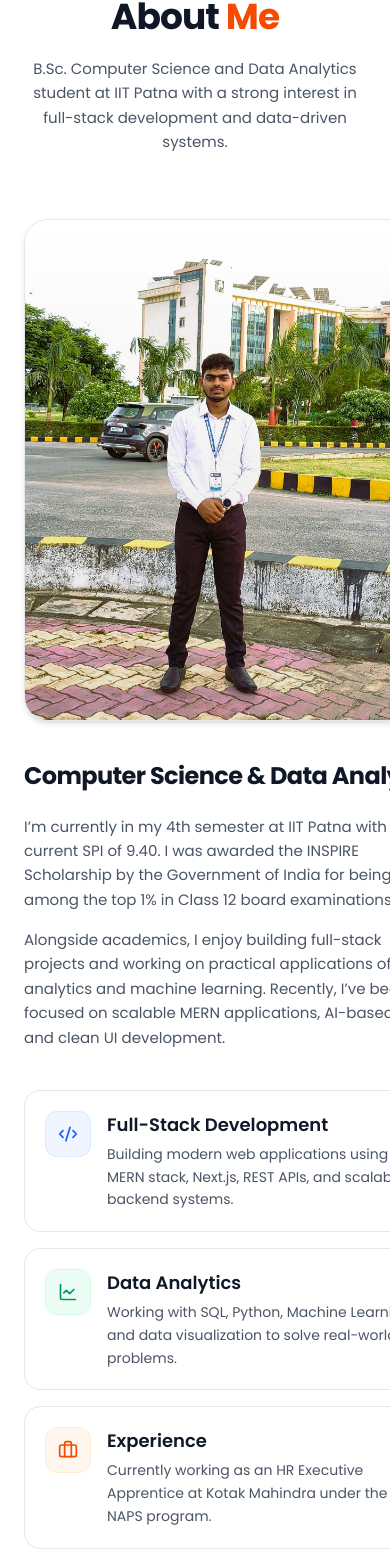
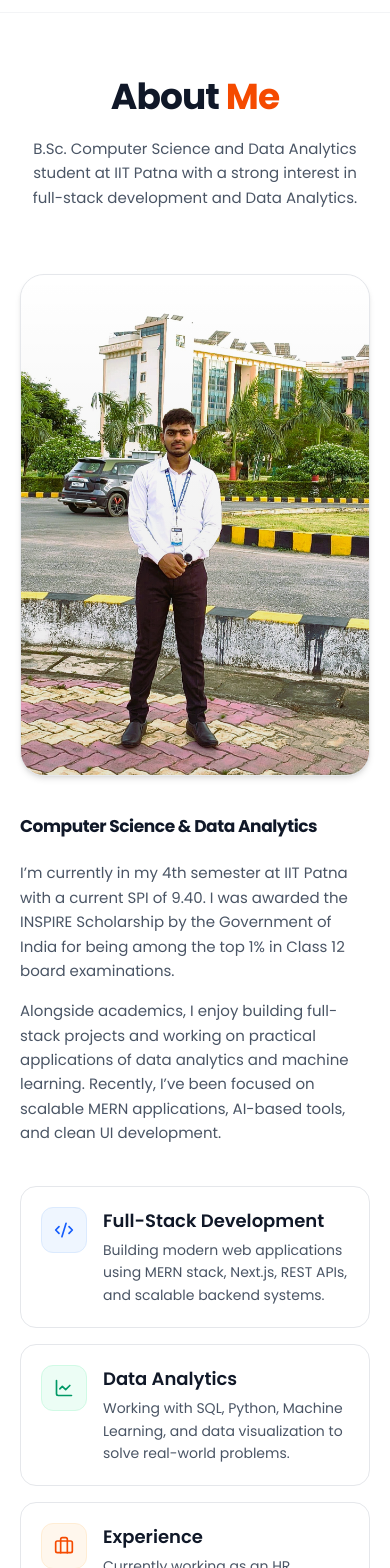
Before and after one commit to Hemant-Ballia/HemantApp, a React (Vite) app in the folder frontend/: page / in a window 390 px wide. Shown: the part 1033-2601 px from the top of the page. Built offline with nearby package versions, Linux system fonts and the light colour scheme.

Commit message:
Fixed AboutSection mobile layout and horizontal scroll issue

```diff
--- a/frontend/src/App.jsx
+++ b/frontend/src/App.jsx
@@ -17,7 +17,8 @@ function App() {
       <Sidebar />
 
       {/* Main Content */}
-      <main className="flex w-full flex-col overflow-x-hidden md:pl-64">
+      {/* ADDED: pt-20 md:pt-0 to prevent content from hiding behind mobile fixed navbar */}
+      <main className="flex w-full flex-col overflow-x-hidden md:pl-64 pt-20 md:pt-0">
 
         {/* Top Banner */}
         <TopBanner />
--- a/frontend/src/sections/AboutSection.jsx
+++ b/frontend/src/sections/AboutSection.jsx
@@ -34,7 +34,7 @@ const AboutSection = () => {
   return (
     <section
       id="about"
-      className="w-full bg-white py-16 md:py-24 px-6 md:px-12 overflow-hidden"
+      className="w-full bg-white py-16 md:py-24 px-5 md:px-12 overflow-hidden"
       style={{ fontFamily: "'Inter', sans-serif" }}
     >
       {/* Section Heading */}
@@ -45,14 +45,14 @@ const AboutSection = () => {
 
         <p className="mt-5 text-[15px] md:text-base text-gray-600 leading-relaxed max-w-2xl mx-auto">
           B.Sc. Computer Science and Data Analytics student at IIT Patna with a
-          strong interest in full-stack development and data-driven systems.
+          strong interest in full-stack development and Data Analytics.
         </p>
       </div>
 
       {/* Main Content */}
       <div className="max-w-[1300px] mx-auto grid lg:grid-cols-[1fr_1.3fr] gap-10 lg:gap-14 xl:gap-20 items-center">
 
-        {/* Left Image (Enlarged and removed hover effects) */}
+        {/* Left Image */}
         <div className="flex justify-center lg:justify-start w-full">
           <div className="relative w-full max-w-[420px] lg:max-w-[480px] xl:max-w-[520px] rounded-3xl overflow-hidden border border-gray-200 bg-gray-100 shadow-md">
             {/* Light Overlay */}
@@ -67,14 +67,16 @@ const AboutSection = () => {
         </div>
 
         {/* Right Content */}
-        <div className="w-full max-w-[650px] mx-auto lg:mx-0">
-          {/* Main Heading (Forced to single line with responsive font size) */}
-          <h3 className="text-2xl md:text-3xl lg:text-[32px] xl:text-[36px] font-bold text-gray-900 leading-tight tracking-tight whitespace-nowrap">
+        {/* FIXED: Added w-full max-w-full overflow-hidden to prevent any child from pushing parent */}
+        <div className="w-full max-w-full lg:max-w-[650px] mx-auto lg:mx-0 overflow-hidden">
+
+          {/* Main Heading (FIXED: Exact sizing for mobile to fit 33 characters on one line) */}
+          <h3 className="text-[15px] min-[375px]:text-[17px] sm:text-[22px] md:text-3xl lg:text-[32px] xl:text-[36px] font-bold text-gray-900 leading-tight tracking-tight whitespace-nowrap">
             Computer Science & Data Analytics
           </h3>
 
           {/* Description */}
-          <div className="mt-6 space-y-4 text-gray-600 leading-relaxed text-[15px] md:text-base">
+          <div className="mt-6 space-y-4 text-gray-600 leading-relaxed text-[15px] md:text-base whitespace-normal">
             <p>
               I’m currently in my 4th semester at IIT Patna with a current SPI of
               9.40. I was awarded the INSPIRE Scholarship by the Government of
```
